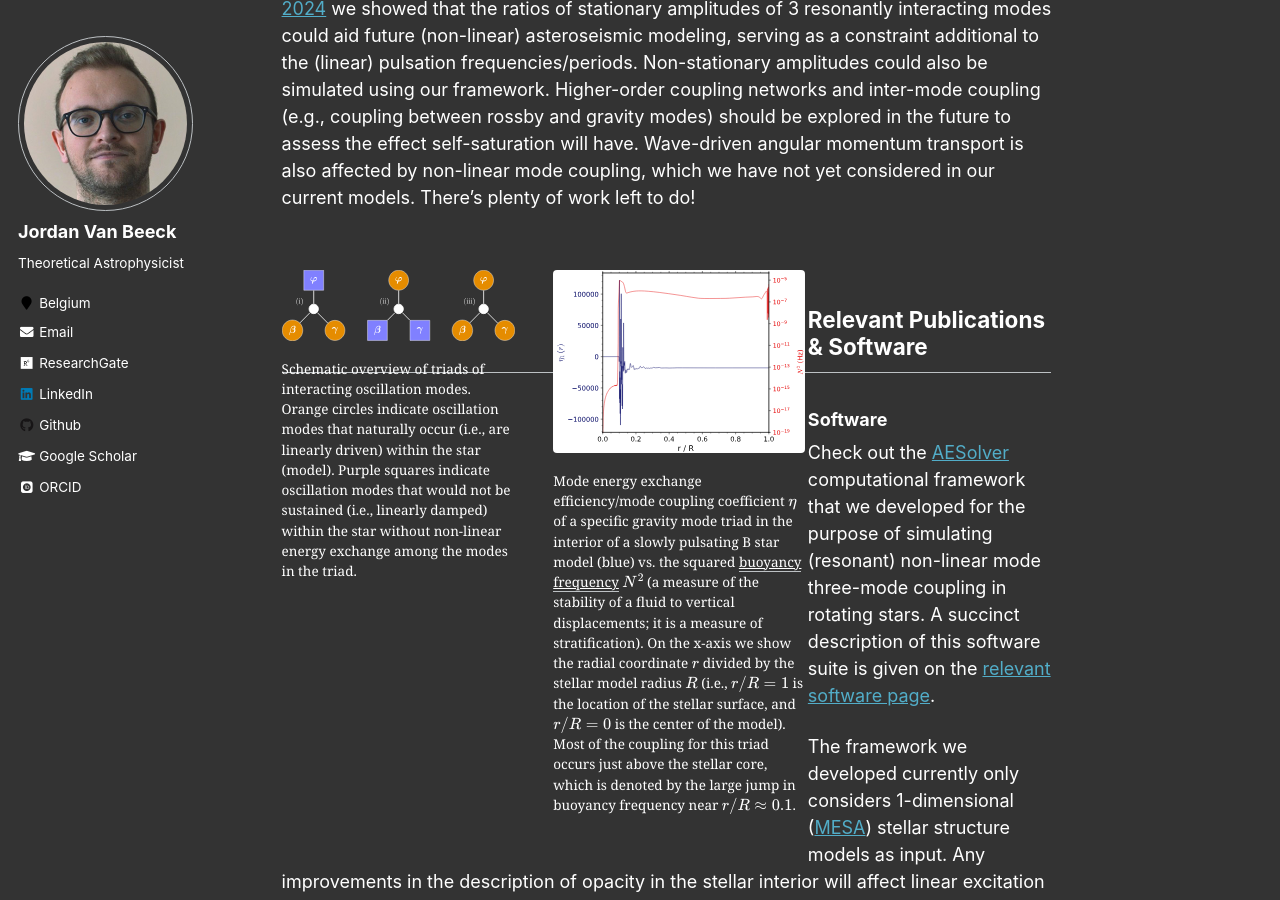
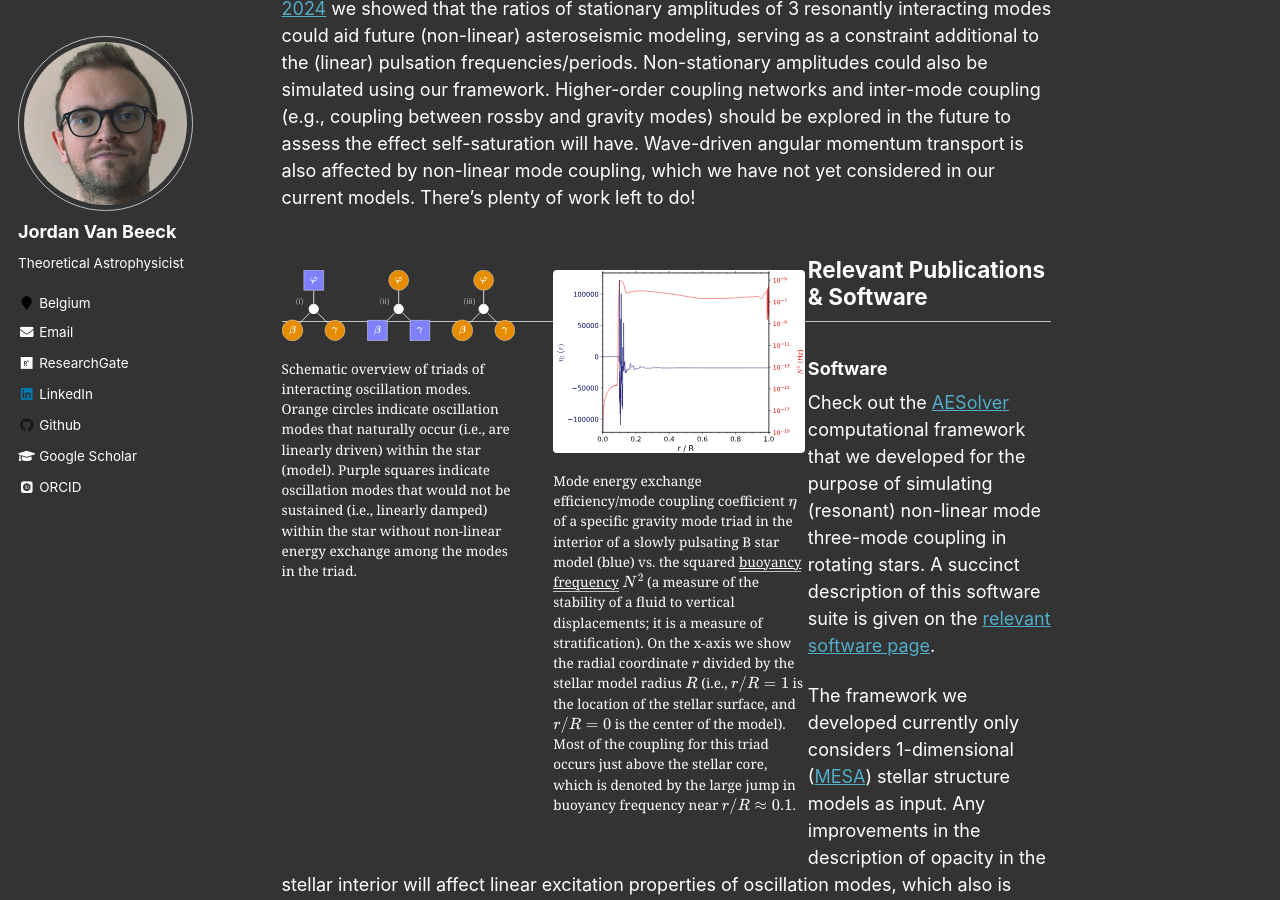
Before and after one commit to JVB11/jvb11.github.io, a Jekyll site: the page built from _research/nonlinear_coupling.md, in a window 1280 px wide and 900 px high, scrolled down 608 px. Built offline with Jekyll 4.4.1, drawn with Linux system fonts in a browser that asks for light colours; some web fonts are replaced; formulas are drawn with MathJax 3.

```diff
--- a/_research/nonlinear_coupling.md
+++ b/_research/nonlinear_coupling.md
@@ -25,6 +25,7 @@
 
 {% include base_path %}
 
+<kdb>
 <div class="container">
 <figure style="display:table; float:left; margin-right:5%;">
   <a href="{{ '/images/research/coupling_triads_dark_mode.svg' | prepend: base_path }}" class="image-popup" title="Schematic overview of triads of interacting oscillation modes.">
@@ -39,8 +40,7 @@
   <figcaption style="display: table-caption; caption-side: bottom;">Mode energy exchange efficiency/mode coupling coefficient $\eta$ of a specific gravity mode triad in the interior of a slowly pulsating B star model (blue) vs. the squared <a href='https://en.wikipedia.org/wiki/Brunt–Väisälä_frequency'>buoyancy frequency</a> $N^2$ (a measure of the stability of a fluid to vertical displacements; it is a measure of stratification). On the x-axis we show the radial coordinate $r$ divided by the stellar model radius $R$ (i.e., $r/R = 1$ is the location of the stellar surface, and $r/R = 0$ is the center of the model). Most of the coupling for this triad occurs just above the stellar core, which is denoted by the large jump in buoyancy frequency near $r/R \approx 0.1$.</figcaption>
 </figure>
 </div>
-
-<br>
+</kdb>
 
 ## Relevant Publications & Software
 
```
